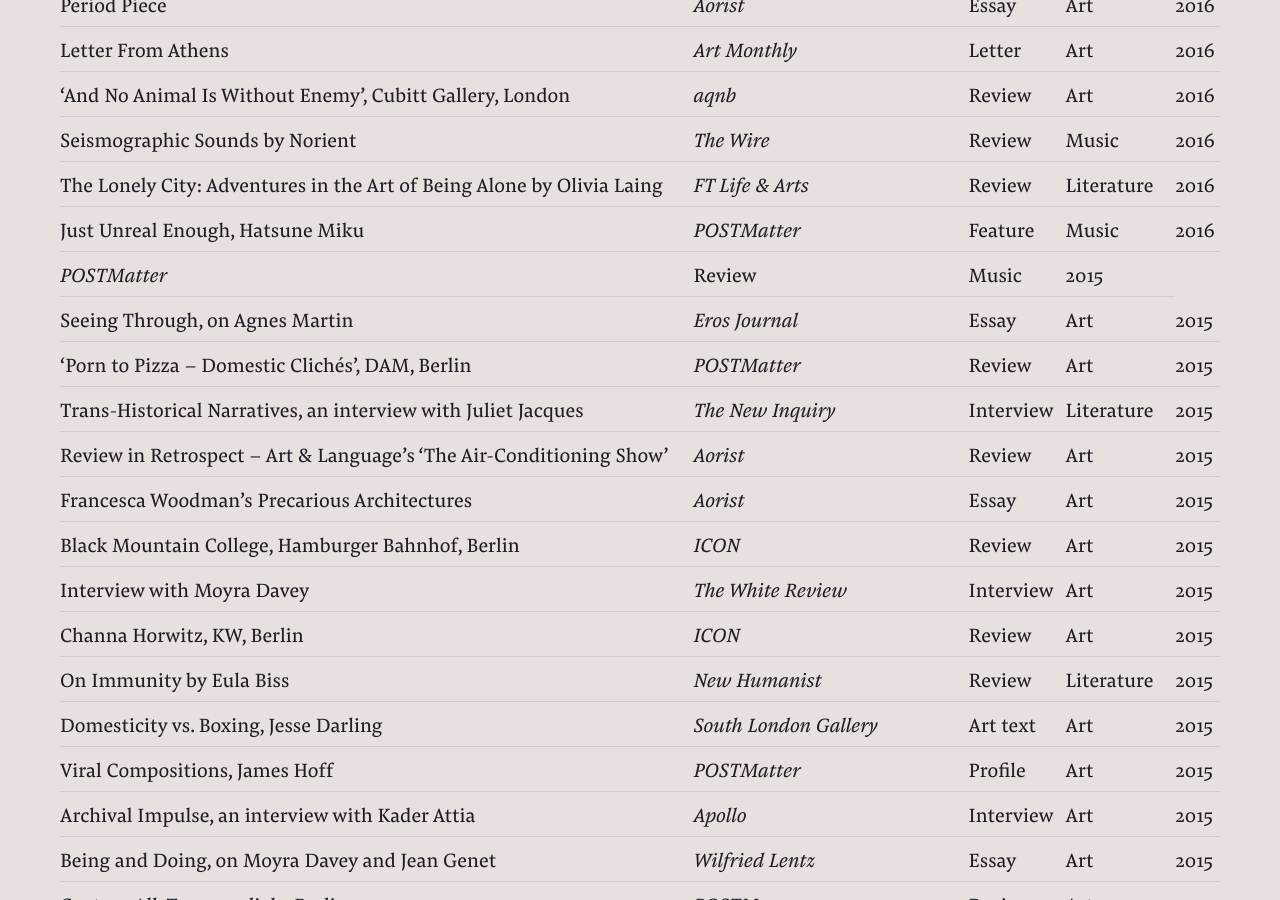
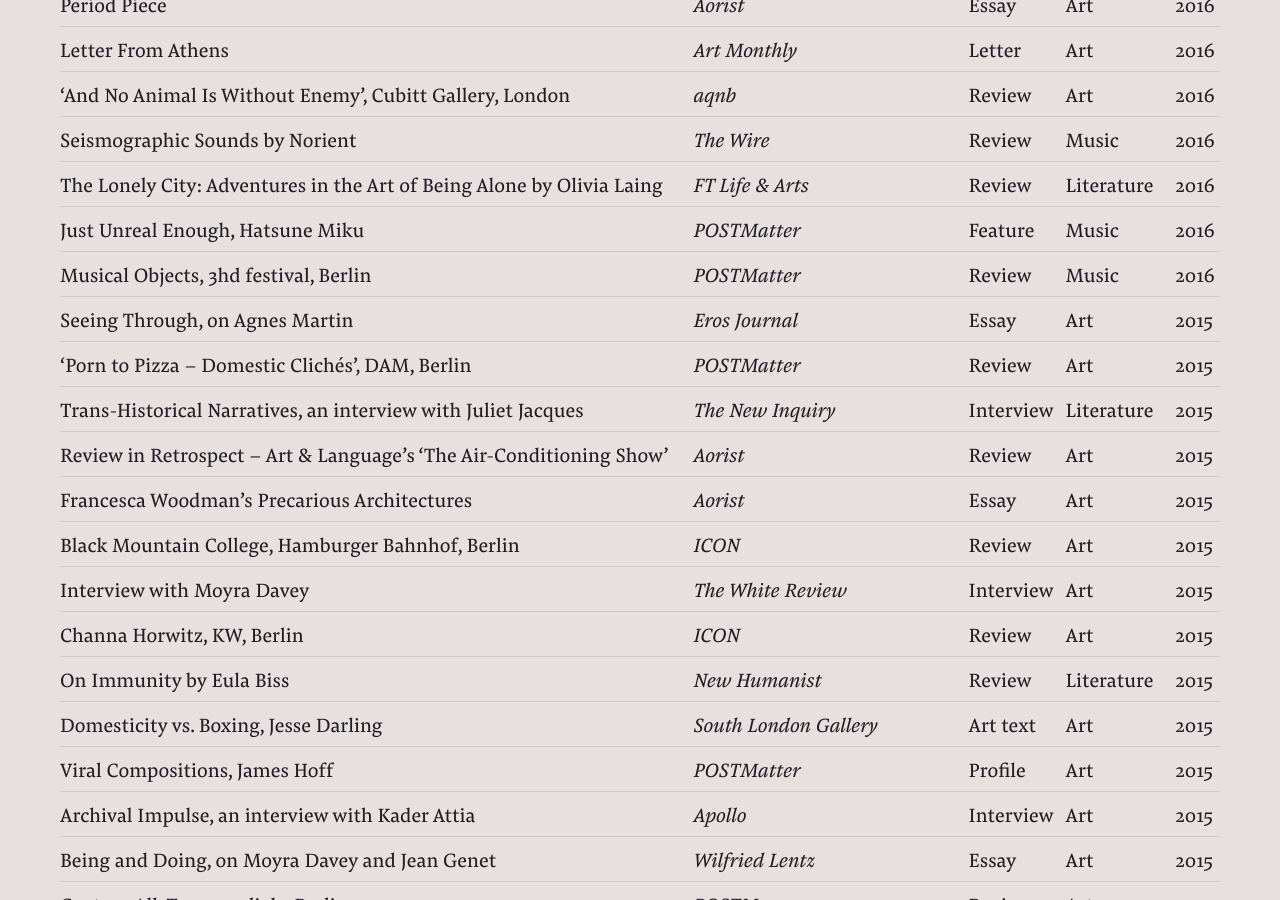
Before and after one commit to hg-site/hg-site.github.io, a Jekyll site: the page built from archive/index.markdown, in a window 1280 px wide and 900 px high, scrolled down 775 px. Built offline with Jekyll 4.4.1, drawn with Linux system fonts in a browser that asks for light colours.

Commit message:
Updated Index

```diff
--- a/archive/index.markdown
+++ b/archive/index.markdown
@@ -164,10 +164,11 @@
 </tr>
 
 <tr data-href>
+	<td class="title">Musical Objects, 3hd festival, Berlin</td>
 	<td class="publisher">POSTMatter</td>
 	<td class="type">Review</td>
 	<td class="subject">Music</td>
-	<td class="year">2015</td>
+	<td class="year">2016</td>
 </tr>
 
 <tr data-href="http://erosjournal.tictail.com/product/eros-issue-7">
```
